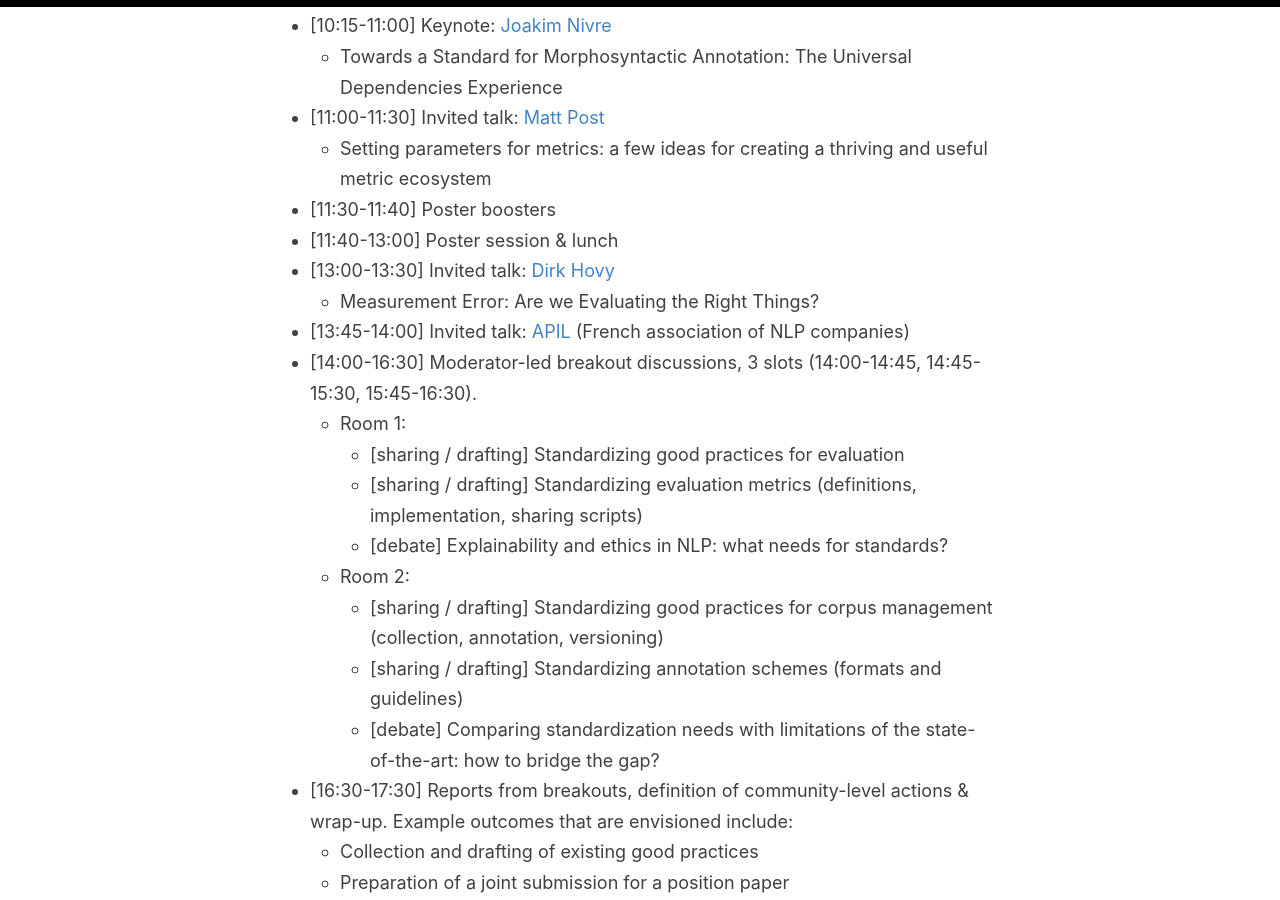
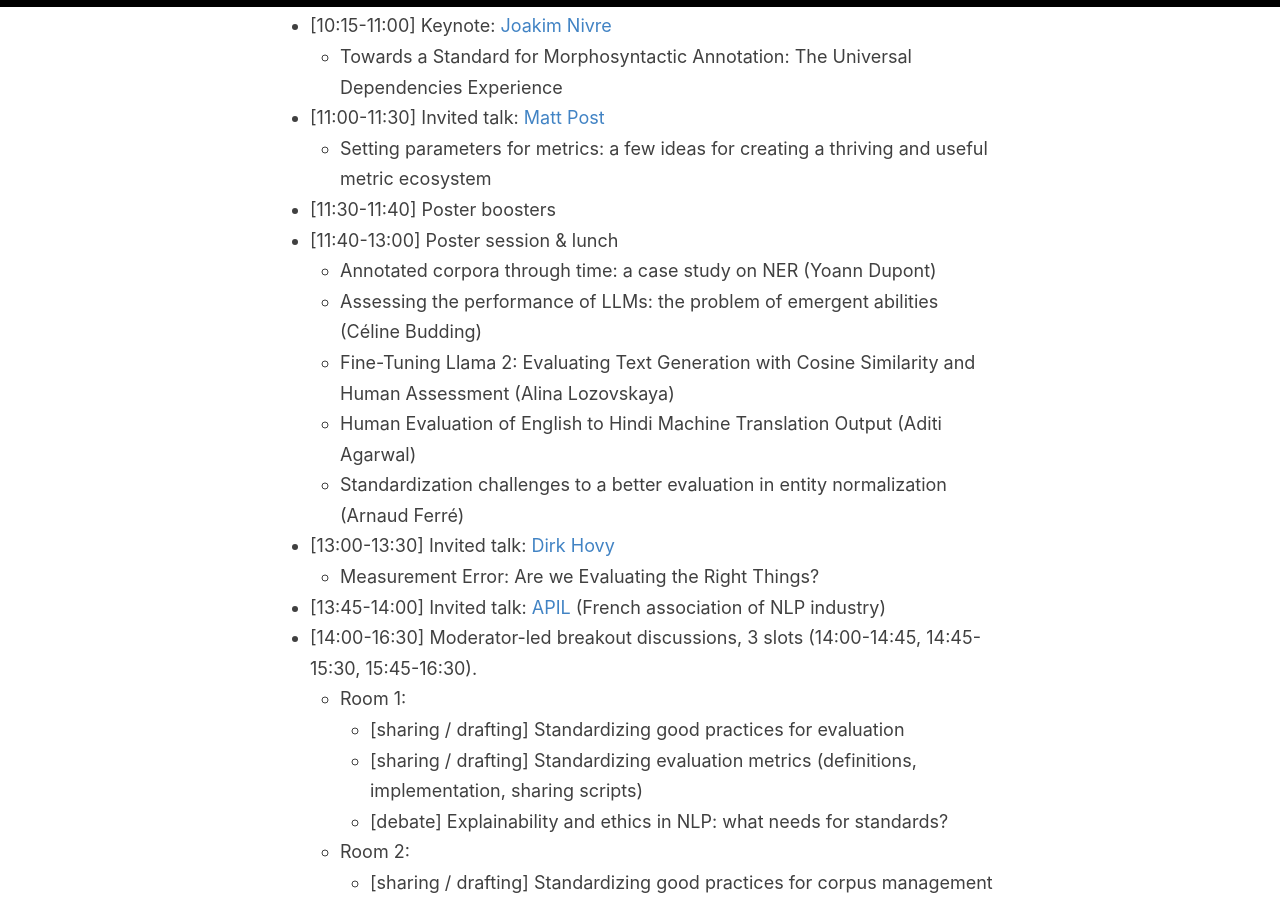
Before and after one commit to stand4nlp/stand4nlp.github.io, a Jekyll site: the page built from _pages/program.md, in a window 1280 px wide and 900 px high, scrolled down 380 px. Built offline with Jekyll 4.4.1, drawn with Linux system fonts in a browser that asks for light colours.

Commit message:
add posters

```diff
--- a/_pages/program.md
+++ b/_pages/program.md
@@ -14,9 +14,14 @@
     - Setting parameters for metrics: a few ideas for creating a thriving and useful metric ecosystem
 - [11:30-11:40] Poster boosters
 - [11:40-13:00] Poster session & lunch
+    - Annotated corpora through time: a case study on NER (Yoann Dupont)
+    - Assessing the performance of LLMs: the problem of emergent abilities (Céline Budding)
+    - Fine-Tuning Llama 2: Evaluating Text Generation with Cosine Similarity and Human Assessment (Alina Lozovskaya)
+    - Human Evaluation of English to Hindi Machine Translation Output (Aditi Agarwal)
+    - Standardization challenges to a better evaluation in entity normalization (Arnaud Ferré)
 - [13:00-13:30] Invited talk: [Dirk Hovy](https://cs.unibocconi.eu/people/dirk-hovy)
     - Measurement Error: Are we Evaluating the Right Things?
-- [13:45-14:00] Invited talk: [APIL](https://www.apil-asso.fr/) (French association of NLP companies)
+- [13:45-14:00] Invited talk: [APIL](https://www.apil-asso.fr/) (French association of NLP industry)
 - [14:00-16:30] Moderator-led breakout discussions, 3 slots (14:00-14:45, 14:45-15:30, 15:45-16:30).
     - Room 1:
       - [sharing / drafting] Standardizing good practices for evaluation
```
